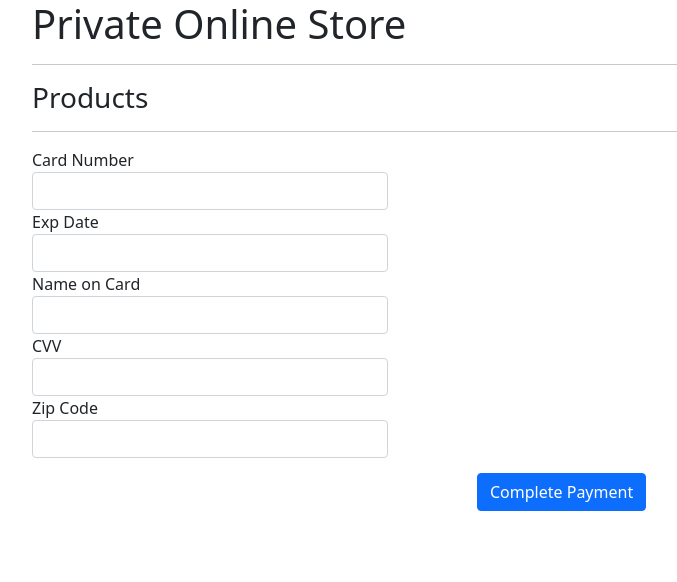
After one commit to luxkub/Project-0, a Flask app: page /payment in a window 1280 px wide. The commit adds this page. Shown: the top 582 px of the page, without its empty margins (50-727 px from the left). Run offline with Flask 2, Linux system fonts and the light colour scheme.

Commit message:
Added payment and finish html and checks card info

```diff
--- a/app.py
+++ b/app.py
@@ -4,6 +4,7 @@ from authentication.authTools import login_pipeline, update_passwords, hash_pass
 from database.db import Database
 from flask import Flask, render_template, request
 from core.session import Sessions
+import re
 
 app = Flask(__name__)
 HOST, PORT = 'localhost', 8080
@@ -13,7 +14,7 @@ db = Database('database/storeRecords.db')
 products = db.get_full_inventory()
 sessions = Sessions()
 sessions.add_new_session(username, db)
-
+order = {}
 
 @app.route('/')
 def index_page():
@@ -122,7 +123,8 @@ def checkout():
     modifies:
         - sessions: adds items to the user's cart
     """
-    order = {}
+
+
     user_session = sessions.get_session(username)
     for item in products:
         print(f"item ID: {item['id']}")
@@ -136,6 +138,45 @@ def checkout():
 
     return render_template('checkout.html', order=order, sessions=sessions, total_cost=user_session.total_cost)
 
+@app.route('/payment')
+def payment_page():
+    """
+    Renders the Payment page when the user is at the 'payment' endpoint
+
+    args:
+        - None
+
+    returns:
+        - None
+
+    modifies:
+        - sessions: adds payment info
+    """
+
+    return render_template('payment.html')
+@app.route('/finish', methods=['POST'])
+def payment():
+    """
+    Renders the Payment page when the user is at the 'payment' endpoint with a post request
+
+    args:
+        - None
+
+    returns:
+        - None
+
+    modifies:
+        - None
+    """
+
+    card_num = re.sub('[^0-9]','',request.form['card number'])
+    exp_date = re.sub('[^0-9]','',request.form['exp date'])
+
+
+    if(len(card_num) != 16 or len(exp_date) != 4 or int(exp_date[2:]) < 23 or len(request.form['CVV']) != 3 or len(request.form['zip']) != 5 ):
+        return render_template('payment.html')
+    return render_template('finish.html', order = order)
+
 
 if __name__ == '__main__':
     app.run(debug=True, host=HOST, port=PORT)
--- a/authentication/passwords.txt
+++ b/authentication/passwords.txt
@@ -2,3 +2,4 @@ aturing:0d911297a1e34f4fcce78537f9aaa66a:b93727798b520dc10d145b53909c061f082ff14
 dritchie:e11d3b1a66b1ad362223c30b78138519:67aff785bd17ac24448d491926ff7aadd8fa75e51a2f7a9bfc31889bad0adcd2989061a27ccd9eff9e5e31f2bc14b5c193727e116dc8dc48259acb3919171cd4
 llamport:89d0e5fe8d06ec113839c8f319d7033e:9171d14954eeda4e70777c23d98e349818125cdaeb884ff97ebf8cc0a9c7778f54ce394256588148132a03ebea891e44077c659e6c0132fa87a8cf77e436ae11
 bliskov:e71dda285effa69e1c29ac810fe7a986:1e4b9ae956cad1385cfa6fffd8323dd16c3fe18c54e6447e49bddef2138d042e84e1505a541c6ef19a5026e684b2559efd366145870a0a8d4d4173c0877f6cd2
+macklarson:7a82bdcc737aa75ac22417ffcdd2e941:cc60afaae2e81b3e3f53497e9fa1780af4df7ab6ecae45d975e00d94bc5aa57bd51192455f42280936b1c3fd4fac99d3ee04965281dc96c02dcf6fd18c5453b1
--- a/templates/checkout.html
+++ b/templates/checkout.html
@@ -12,6 +12,11 @@
             <p>Cost:</p>
             <p>{{ total_cost }} </p>
         </div>
+
     </div>
 </div>
+
+<div class="col-md-12" id="payment_buttons">
+    <a href="/payment" class="btn btn-primary" id="payment_button">Pay</a>
+</div>
 {% endblock %}
--- /dev/null
+++ b/templates/payment.html
@@ -0,0 +1,48 @@
+{% extends "layout.html" %}
+
+{% block content %}
+
+<div class="row" id="products_page">
+    <div class="col-md-12">
+        <h3>Products</h3>
+        <hr>
+        <div class="row">
+            <form action="/finish" method="post">
+                <div class="form-group">
+                    <div class="row">
+                        <div class="col-md-4">
+                            <div class="form-group" id="payment_form_group">
+                                <label for="card number"> Card Number</label>
+                                <input type="text" name="card number" id="card number" class="form-control">
+                            </div>
+                            <div class="form-group" id="payment_form_group">
+                                <label for="exp date">Exp Date</label>
+                                <input type="text" name="exp date" id="exp date" class="form-control">
+                            </div>
+                            <div class="form-group" id="payment_form_group">
+                                <label for="name">Name on Card</label>
+                                <input type="text" name="name" id="name" class="form-control">
+                            </div>
+                            <div class="form-group" id="payment_form_group">
+                                <label for="CVV">CVV</label>
+                                <input type="text" name="CVV" id="CVV" class="form-control">
+                            </div>
+                            <div class="form-group" id="payment_form_group">
+                                <label for="zip">Zip Code</label>
+                                <input type="text" name="zip" id="zip" class="form-control">
+                            </div>
+                        </div>
+                    </div>
+                </div>
+                <div class="row">
+                    <div class="col-md-12" id="index_buttons">
+                        <button type="submit" class="btn btn-primary" id="finish_button">Complete Payment</button>
+                    </div>
+                </div>
+            </form>
+        </div>
+    </div>
+</div>
+
+
+{% endblock %}
```
Also changed, not shown: templates/finish.html (added, +11 -0 lines), testing/coreTests.py (+12 -0 lines).
